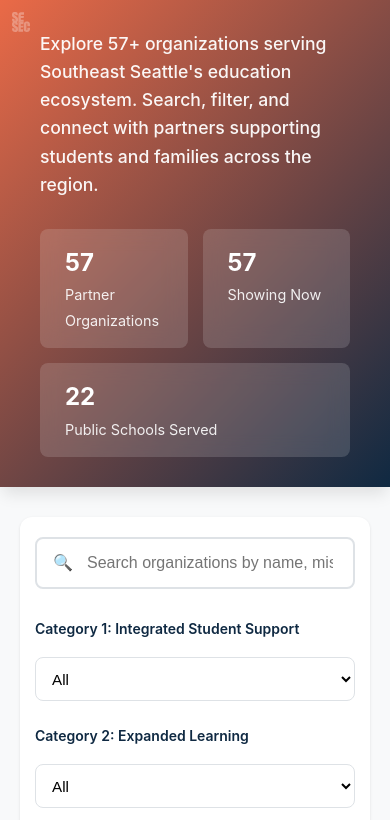
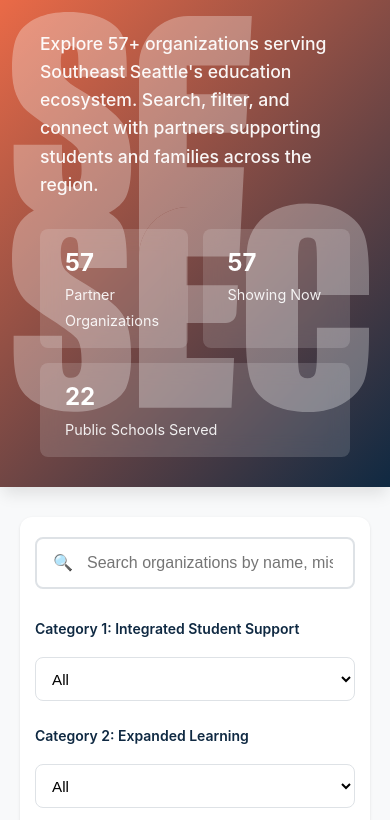
Before and after one commit to alyssagabrielleganyu/sesec-partner-map, a website: page index.html in a window 390 px wide. Shown: the top 820 px of the page. Drawn offline with nearby package versions, Linux system fonts and the light colour scheme.

Commit message:
Increase logo to 20x its previous size
- Desktop: 30px → 600px (20x larger)
- Tablet: 25px → 500px (20x larger)
- Mobile: 20px → 400px (20x larger)
- Logo now very large and prominent in header

```diff
--- a/src/css/styles.css
+++ b/src/css/styles.css
@@ -67,7 +67,7 @@ body {
     position: absolute;
     top: 20px;
     left: 20px;
-    height: 30px;
+    height: 600px;
     width: auto;
     opacity: 0.3;
     filter: brightness(0) invert(1);
@@ -781,7 +781,7 @@ body {
     }
 
     .header-logo {
-        height: 25px;
+        height: 500px;
         top: 15px;
         left: 15px;
     }
@@ -840,7 +840,7 @@ body {
 
 @media (max-width: 480px) {
     .header-logo {
-        height: 20px;
+        height: 400px;
         top: 12px;
         left: 12px;
     }
```
